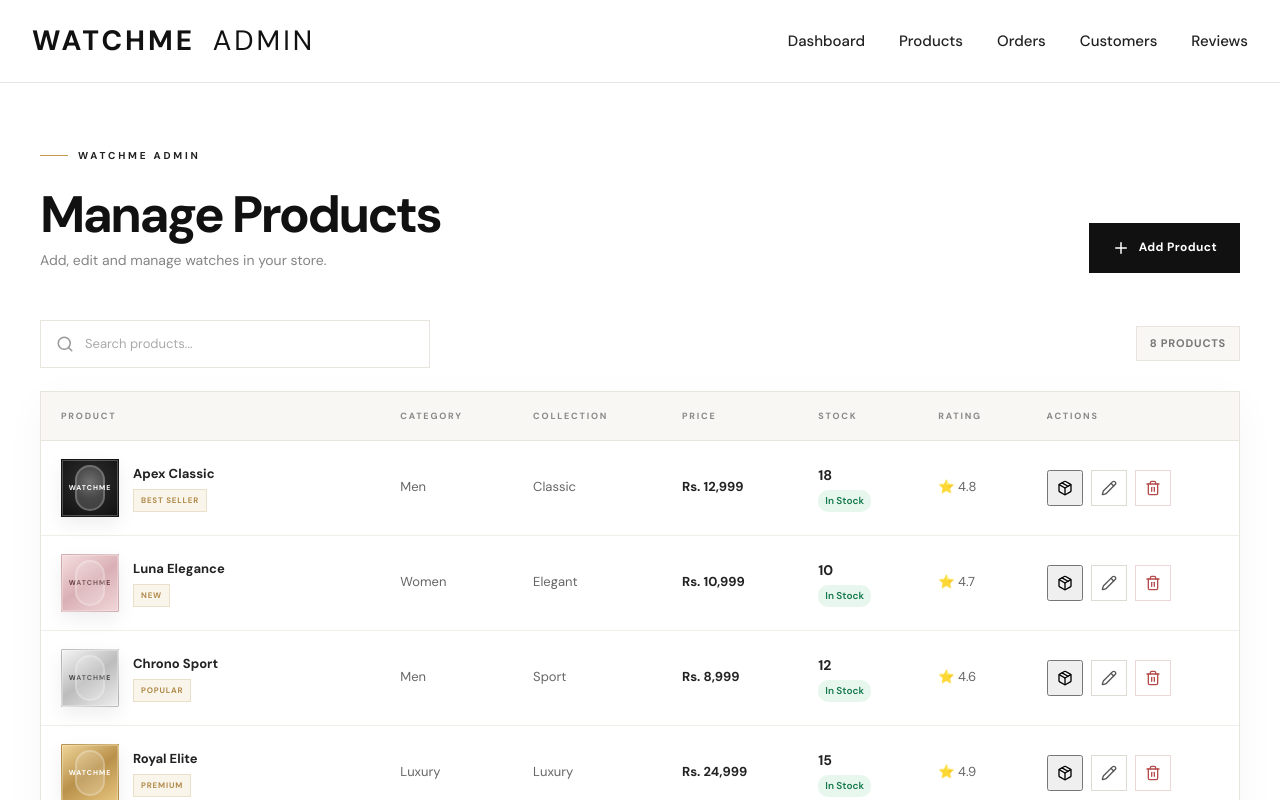
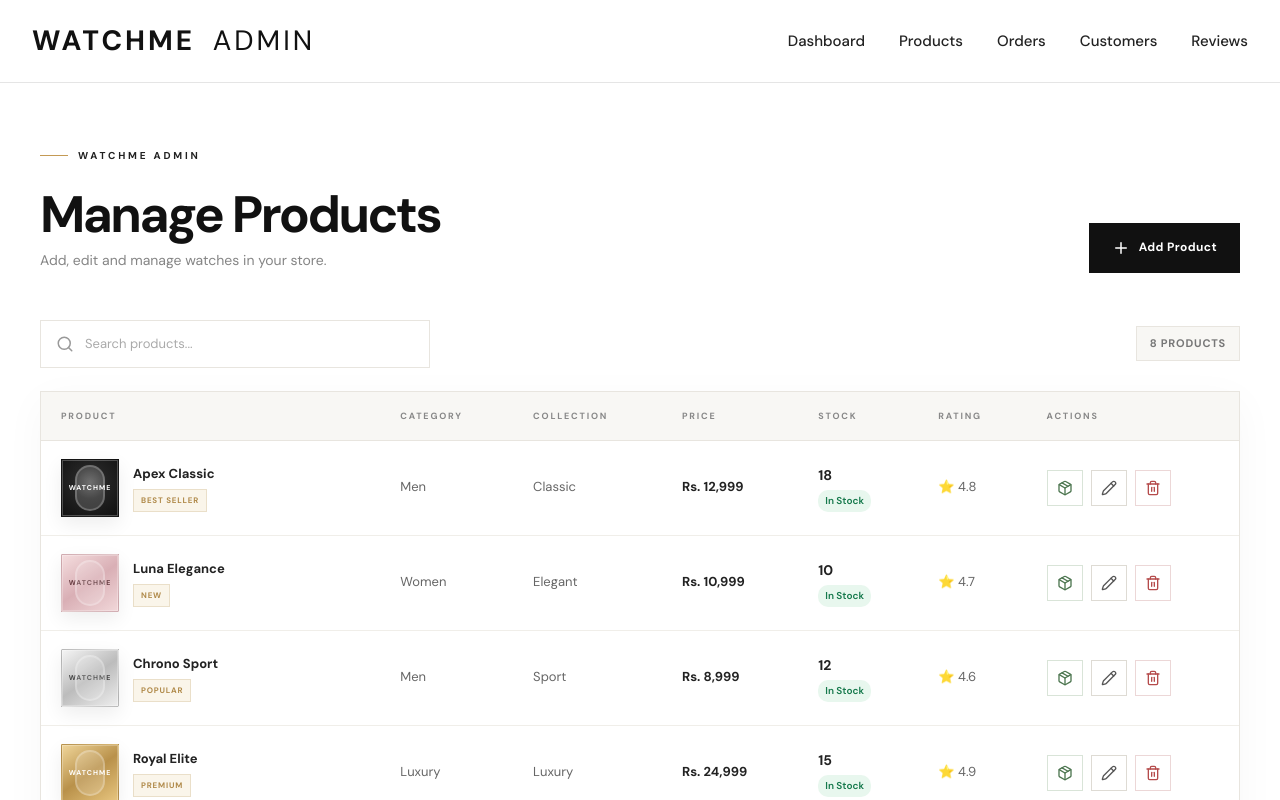
Before and after one commit to aashishbudhathoki333/Watch-ME, a React (Vite) app in the folder client/: page /admin/products in a window 1280 px wide. Shown: the top 800 px of the page. Built offline with nearby package versions, Linux system fonts and the light colour scheme; sample sign-in values are in the browser's storage; a web font is replaced by a local one.

Commit message:
feat: Add styling for restock product button in AdminProducts component

```diff
--- a/client/src/pages/AdminProducts.css
+++ b/client/src/pages/AdminProducts.css
@@ -431,6 +431,19 @@
     transform: translateY(-2px);
 }
 
+/* RESTOCK */
+
+.restock-product-button {
+    border: 1px solid #d9e4d8;
+    background: #fff;
+    color: #4d7650;
+}
+
+.restock-product-button:hover {
+    border-color: #7ca47f;
+    background: #eef7ef;
+    color: #356238;
+}
 
 /* EDIT */
 
```
